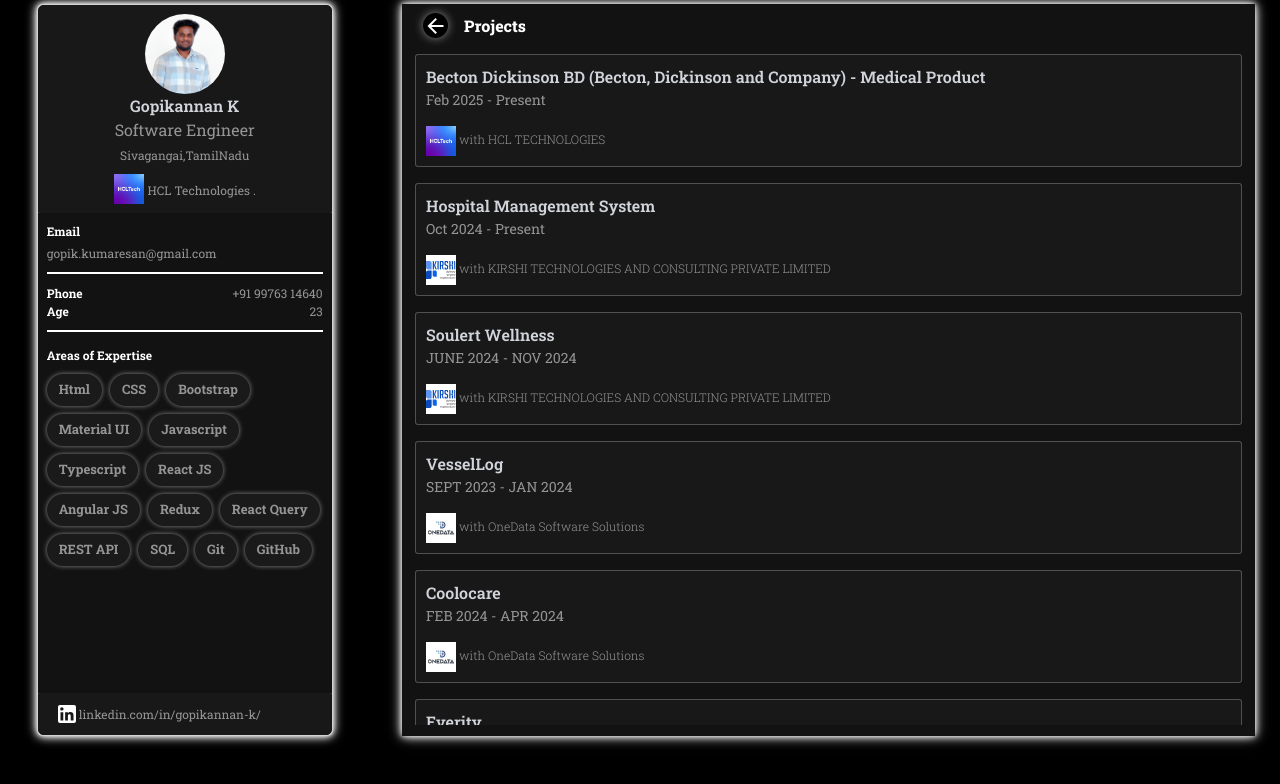
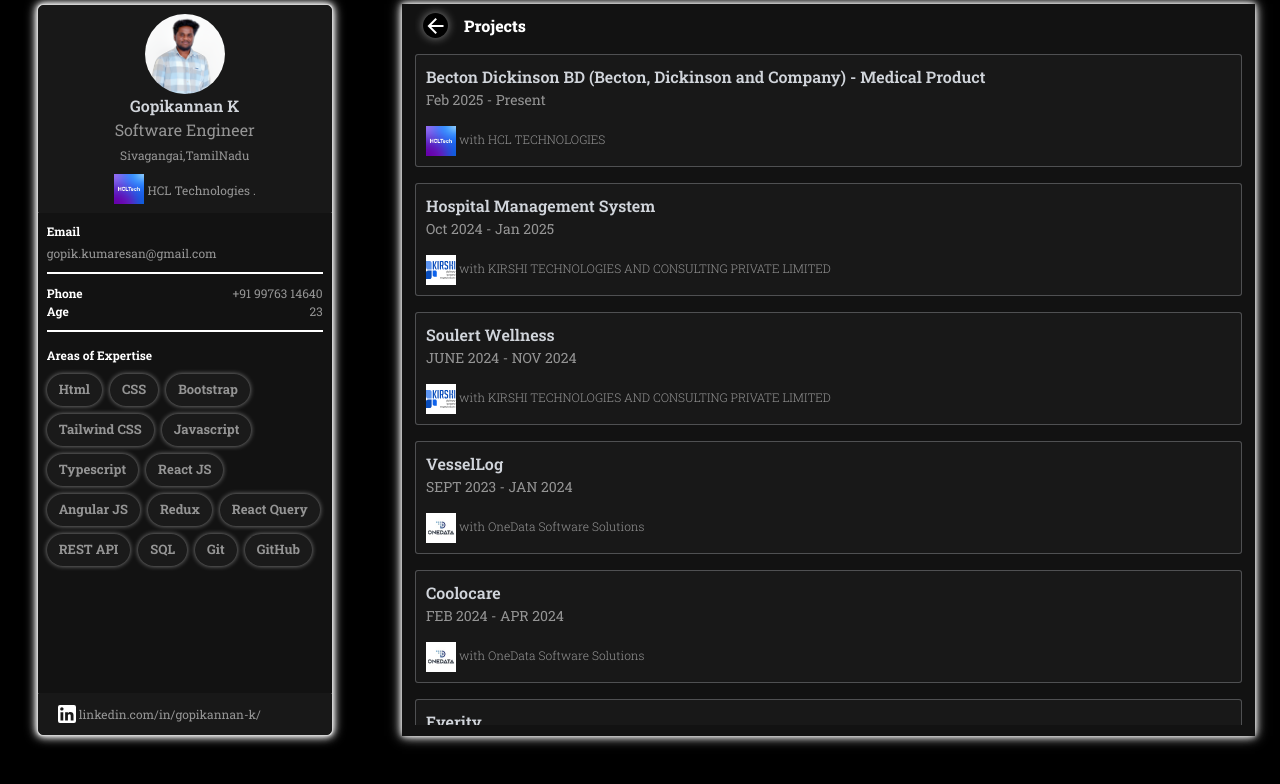
Before and after one commit to GopikannanDeveloper/gkn, a React (Vite) app: page /projects in a window 1280 px wide. Shown: the top 784 px of the page. Built offline with nearby package versions, Linux system fonts and the light colour scheme.

Commit message:
skills added

```diff
--- a/src/Pages/Introduction/IntroContent/Projects/Projects.jsx
+++ b/src/Pages/Introduction/IntroContent/Projects/Projects.jsx
@@ -20,7 +20,7 @@
     },
     {
       project: "Hospital Management System",
-      duration: "Oct 2024 - Present",
+      duration: "Oct 2024 - Jan 2025",
       company: "KIRSHI TECHNOLOGIES AND CONSULTING PRIVATE LIMITED",
       About: `
         Admin Module: Manages hospital operations, staff, departments, patient records, and system settings with robust reporting tools.
--- a/src/Pages/SidebarProfile/Skills.jsx
+++ b/src/Pages/SidebarProfile/Skills.jsx
@@ -6,7 +6,7 @@
     { id: "1", skill: "Html" },
     { id: "2", skill: "CSS" },
     { id: "3", skill: "Bootstrap" },
-    { id: "4", skill: "Material UI" },
+    { id: "4", skill: "Tailwind CSS" },
     { id: "5", skill: "Javascript" },
     { id: "6", skill: "Typescript" },
     { id: "7", skill: "React JS" },
```
